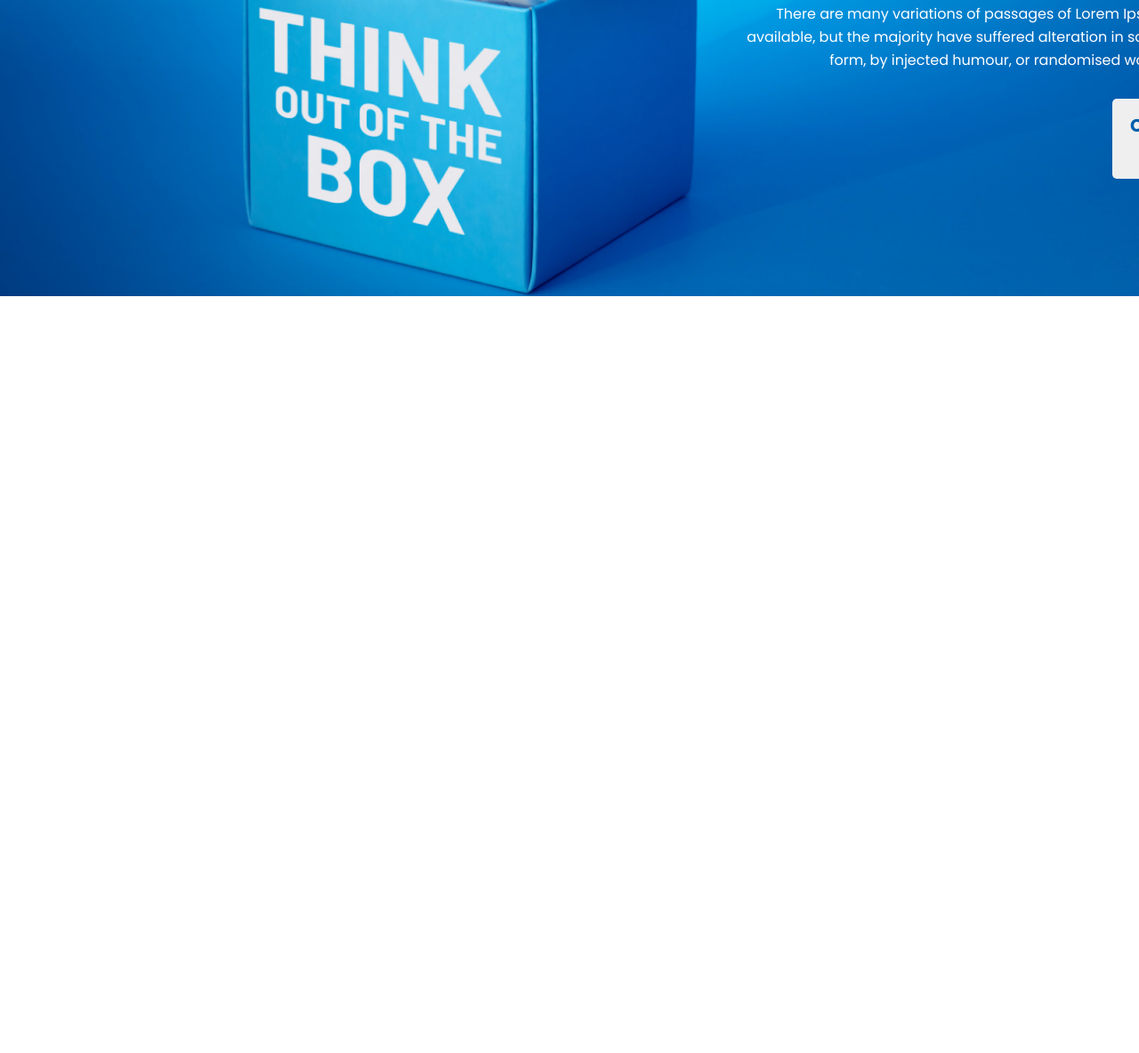
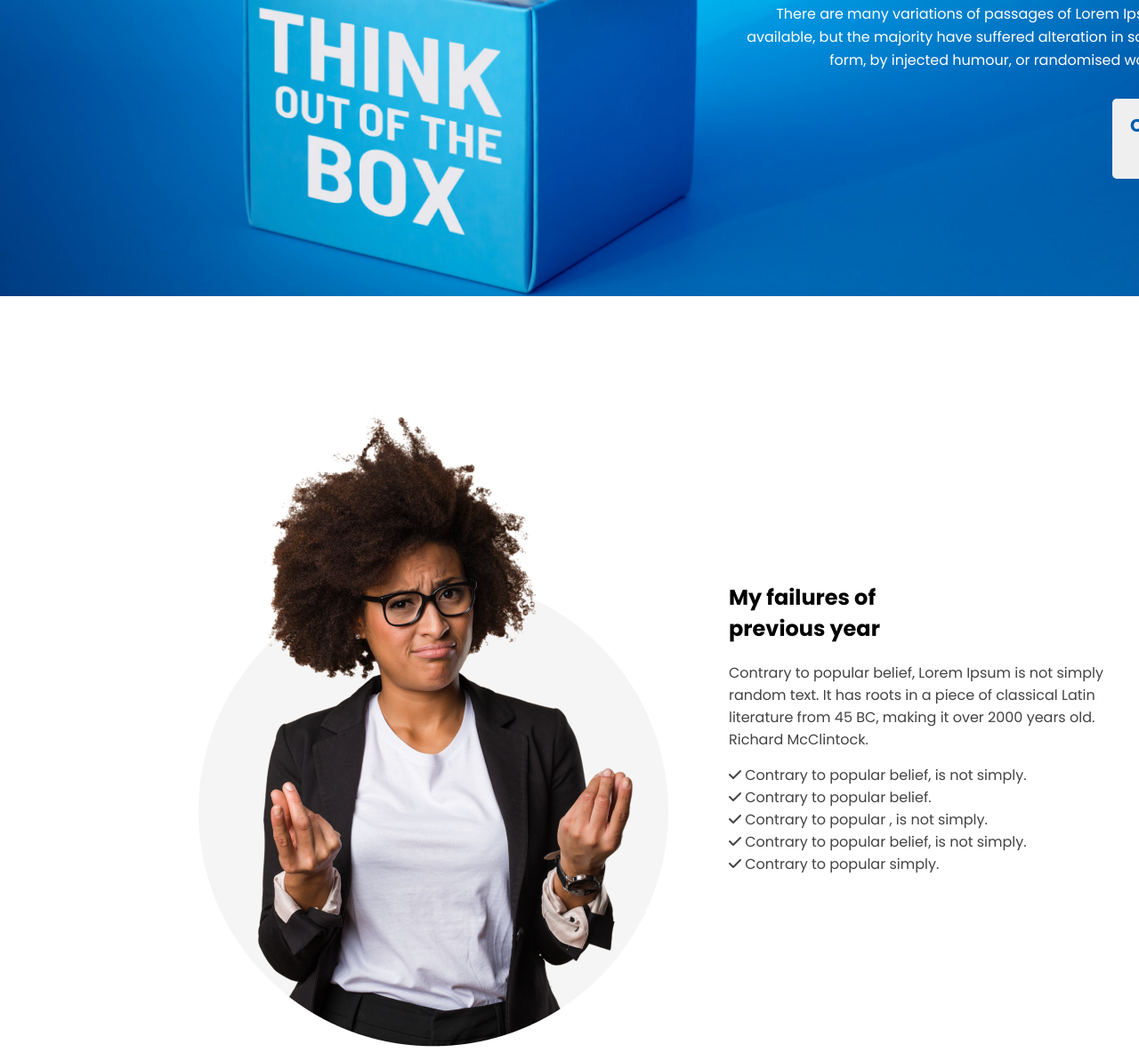
Before and after one commit to tamim25/new-year-website, a plain HTML site: page index.html in a window 1280 px wide. Shown: the part 467-1651 px from the top of the page at 89% size. Before the commit the page ends 800 px from the top, so only its background shows below. Drawn offline with Linux system fonts and the light colour scheme.

Commit message:
another section done

```diff
--- a/index.html
+++ b/index.html
@@ -8,11 +8,14 @@
     <link rel="preconnect" href="https://fonts.googleapis.com">
     <link rel="preconnect" href="https://fonts.gstatic.com" crossorigin>
     <link href="https://fonts.googleapis.com/css2?family=Poppins:wght@100;400;500;700&display=swap" rel="stylesheet">
+    <!-- Font Awesome Kit -->
+    <script src="https://kit.fontawesome.com/5f3874d8bc.js" crossorigin="anonymous"></script>
     <!-- Main Css -->
     <link rel="stylesheet" href="style.css">
     <title>New Year New Me</title>
 </head>
 <body>
+    <!-- Header -->
     <header class="banner">
         <div class="banner-items">
             <h1 class="heading">All Thinks Are</h1>
@@ -22,5 +25,27 @@
             <button class="btn-primary"><span class="btn-text">Contact Us</span></button>
         </div>
     </header>
+    <!-- Main Section -->
+    <main>
+        <section class="fail-section">
+            <div class="img-section">
+                <img src="images/person.png" alt="person">
+            </div>
+            <div class="description-section">
+                <h2>My failures of</h2>
+                <h2>previous year</h2>
+                <div class="para-description">
+                    <p class="description">Contrary to popular belief, Lorem Ipsum is not simply random text. It has roots in a piece of classical Latin literature from 45 BC, making it over 2000 years old. Richard McClintock.</p>
+                </div>
+                <div class="check-section">
+                    <p class="description"><i class="fa fa-solid fa-check"></i> Contrary to popular belief, is not simply.</p>
+                    <p class="description"><i class="fa fa-solid fa-check"></i> Contrary to popular belief.</p>
+                    <p class="description"><i class="fa fa-solid fa-check"></i> Contrary to popular , is not simply.</p>
+                    <p class="description"><i class="fa fa-solid fa-check"></i> Contrary to popular belief, is not simply.</p>
+                    <p class="description"><i class="fa fa-solid fa-check"></i> Contrary to popular simply.</p>
+                </div>
+            </div>
+        </section>
+    </main>
 </body>
 </html>
--- a/style.css
+++ b/style.css
@@ -45,3 +45,25 @@ header{
     font-weight: 600;
     text-align: center;
 }
+/* Fail Section */
+.fail-section{
+    display: flex;
+    align-items: center;
+    margin-top: 120px;
+}
+.img-section{
+    margin-left: 200px;
+}
+.description-section{
+    margin-left: 50px;
+    width: 500px;
+}
+.para-description{
+    margin-top: 20px;
+}
+.check-section{
+    margin-top: 15px;
+}
+.description{
+    color: #444343;
+}
```
